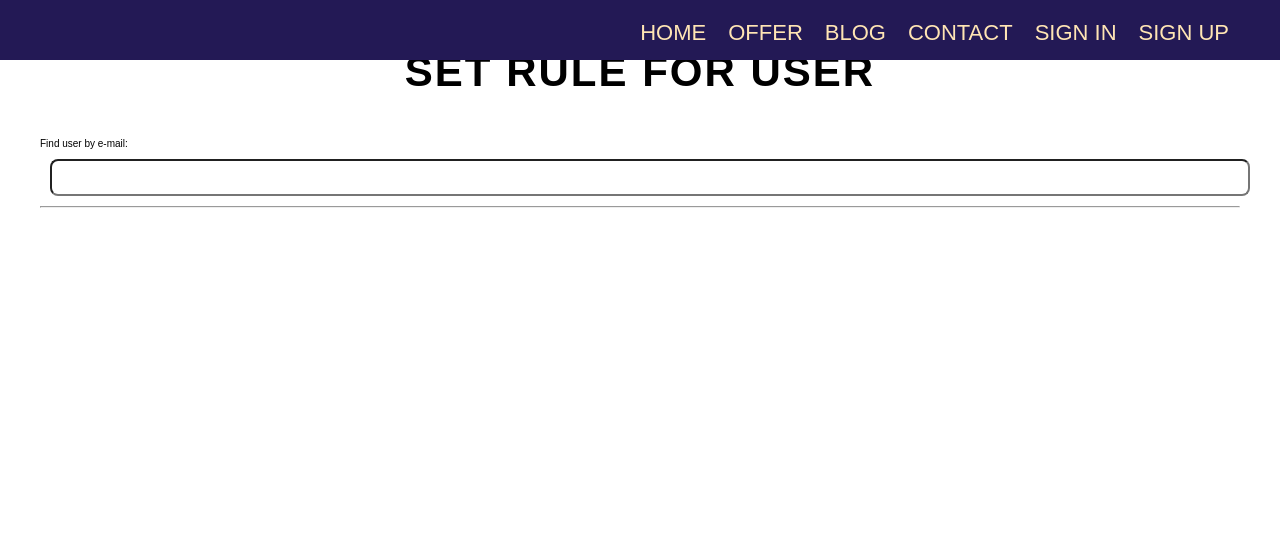
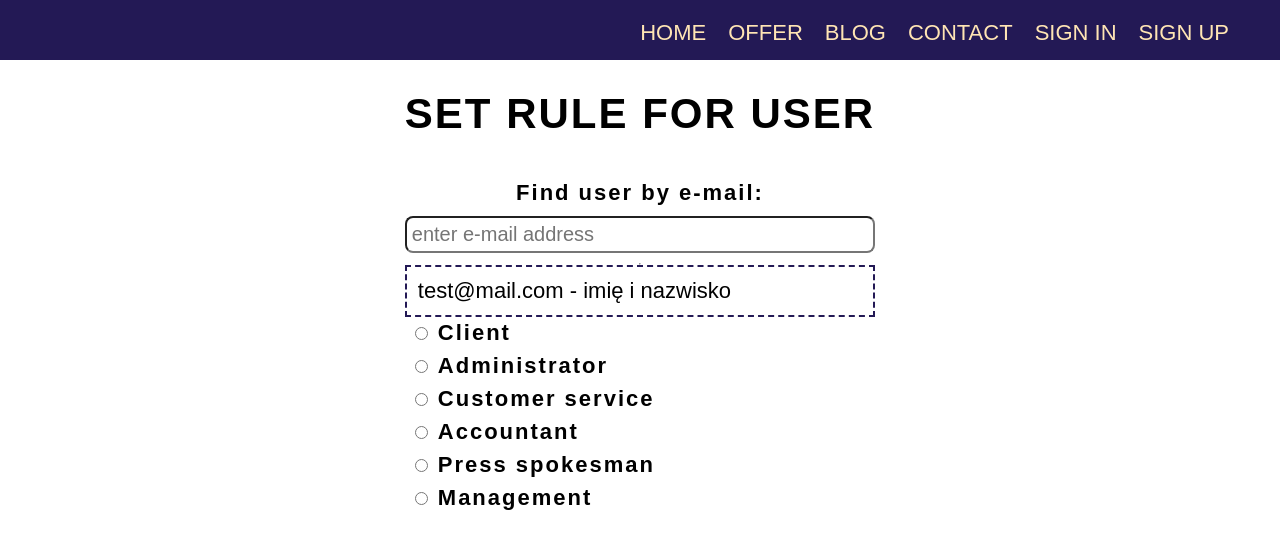
Before and after one commit to LukaszKwiatkowski94/Swimming-Pool-Django-Concept, a Django app: template apps/user/templates/rule.html in a window 1280 px wide. Shown: the top 549 px of the page. Run offline with Django 3.2, Linux system fonts and the light colour scheme; the template is opened without the code that fills it, so the values that code supplies are empty; style sheets or scripts are compiled from the project's sources; some libraries are stand-ins or nearby versions.

Commit message:
Search by e-mail FrontEnd

```diff
--- a/SwimmingPoolDjangoConcept/decorators.py
+++ b/SwimmingPoolDjangoConcept/decorators.py
@@ -1,5 +1,6 @@
 from django.contrib.auth import REDIRECT_FIELD_NAME
 from django.contrib.auth.decorators import user_passes_test
+from django.http import Http404
 
 def administrator_required(function=None, redirect_field_name=REDIRECT_FIELD_NAME, login_url='/'):
     decorator = user_passes_test(
--- a/apps/user/templates/rule.html
+++ b/apps/user/templates/rule.html
@@ -8,11 +8,40 @@
         <div class="wrapper">
             <h2 class="section-header">Set rule for user</h2>
             <div class="set-rule__box">
-                <label for="">Find user by e-mail:</label>
-                <input type="email" name="email" id="email">
+                <label class="input-box__label" for="email">Find user by e-mail:</label>
+                <input type="email" name="email" id="email" placeholder="enter e-mail address">
                 <hr class="set-rule__hr">
-                <div class="set_rule__users">
+                <div class="set-rule__users users">
                     <!-- code box users from js-->
+                    <div class="users__item">
+                        <div class="users__name">
+                            <p>test@mail.com - imię i nazwisko</p>
+                        </div>
+                        <div class="users__option">
+
+                            <label class="input-box__label" for="Client">
+                            <input type="radio" name="test@mail.com" id="Client" value="Client">Client</label>
+
+                            <label class="input-box__label" for="Administrator">
+                            <input type="radio" name="test@mail.com" id="Administrator" value="Administrator">Administrator</label>
+
+                            <label class="input-box__label" for="Customer_service">
+                            <input type="radio" name="test@mail.com" id="Customer_service" value="Customer_service">Customer service</label>
+
+                            <label class="input-box__label" for="Accountant">
+                            <input type="radio" name="test@mail.com" id="Accountant" value="Accountant">Accountant</label>
+
+                            <label class="input-box__label" for="Press_spokesman">
+                            <input type="radio" name="test@mail.com" id="Press_spokesman" value="Press_spokesman">Press spokesman</label>
+
+                            <label class="input-box__label" for="Management">
+                            <input type="radio" name="test@mail.com" id="Management" value="Management">Management</label>
+
+                        </div>
+                    </div>
+
+
+
                 </div>
             </div>
         </div>
--- a/apps/user/views.py
+++ b/apps/user/views.py
@@ -39,7 +39,7 @@ def signinPage(request):
 		context = {}
 		return render(request, 'signin.html', context)
 
-@administrator_required
+# @administrator_required
 def setRule(request):
 	context = {}
 	return render(request, 'rule.html', context)
--- a/assets/gulpfile.js
+++ b/assets/gulpfile.js
@@ -47,6 +47,6 @@ function convertImages(done) {
 	done();
 }
 
-
-const mainFunctions = parallel(sassCompiler, javaScript, convertImages);
+const mainFunctions = parallel(sassCompiler, javaScript);
 exports.default = series(mainFunctions);
+exports.image = convertImages;
--- a/assets/sass/userApp/_mobile.scss
+++ b/assets/sass/userApp/_mobile.scss
@@ -20,7 +20,7 @@
 	&__box {
 		display: grid;
 		grid-template-columns: repeat(2, 1fr);
-        grid-auto-rows: auto;
+		grid-auto-rows: auto;
 		row-gap: 1em;
 	}
 
@@ -78,12 +78,53 @@ input {
 	}
 }
 
-.signin{
-    height: 100vh;
+.signin {
+	height: 100vh;
 	// margin-top: calc(60px + 3rem);
 
-    &__box{
-        display: flex;
-        flex-direction: column;
-    }
+	&__box {
+		display: flex;
+		flex-direction: column;
+	}
 }
+
+.set-rule {
+	display: flex;
+	flex-direction: column;
+	align-items: center;
+	padding: 0 1em;
+	margin-top: calc(60px + 3em);
+
+	&__box {
+		display: flex;
+		flex-direction: column;
+		align-items: center;
+		font-size: 2.2rem;
+	}
+
+	&__users {
+		display: flex;
+		flex-direction: column;
+		justify-content: flex-start;
+
+		input {
+			width: auto;
+		}
+	}
+}
+
+.users{
+	width: 100%;
+
+	&__name{
+		padding: 0.5em;
+		border: 2px dashed $main-color;
+		margin-bottom: 0;
+		cursor: pointer;
+	}
+
+	&__option{
+		display: flex;
+		flex-direction: column;
+	}
+}
```
Also changed, not shown: SwimmingPoolDjangoConcept/views.py (+7 -0 lines), templates/error.html (added, +7 -0 lines), static/css/user.min.css.
